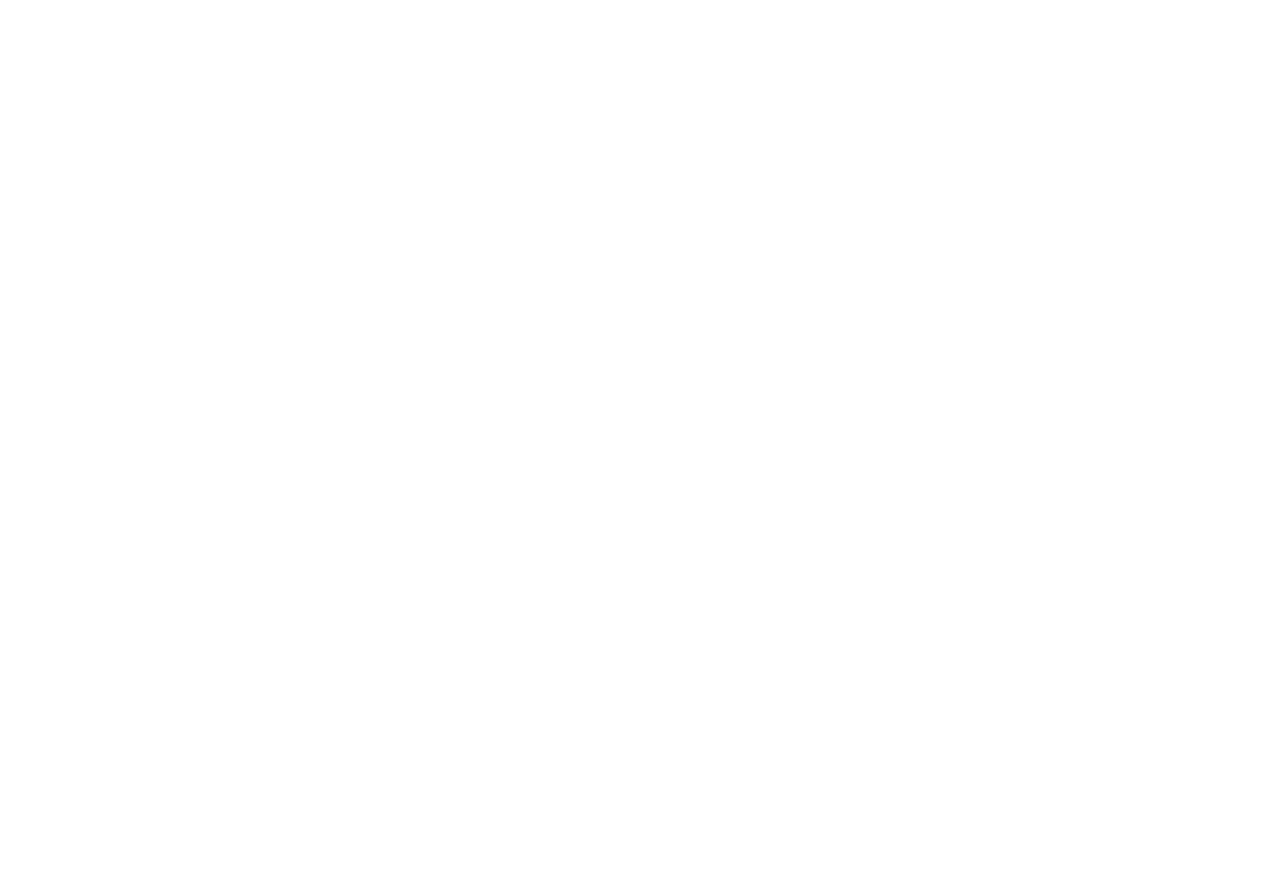
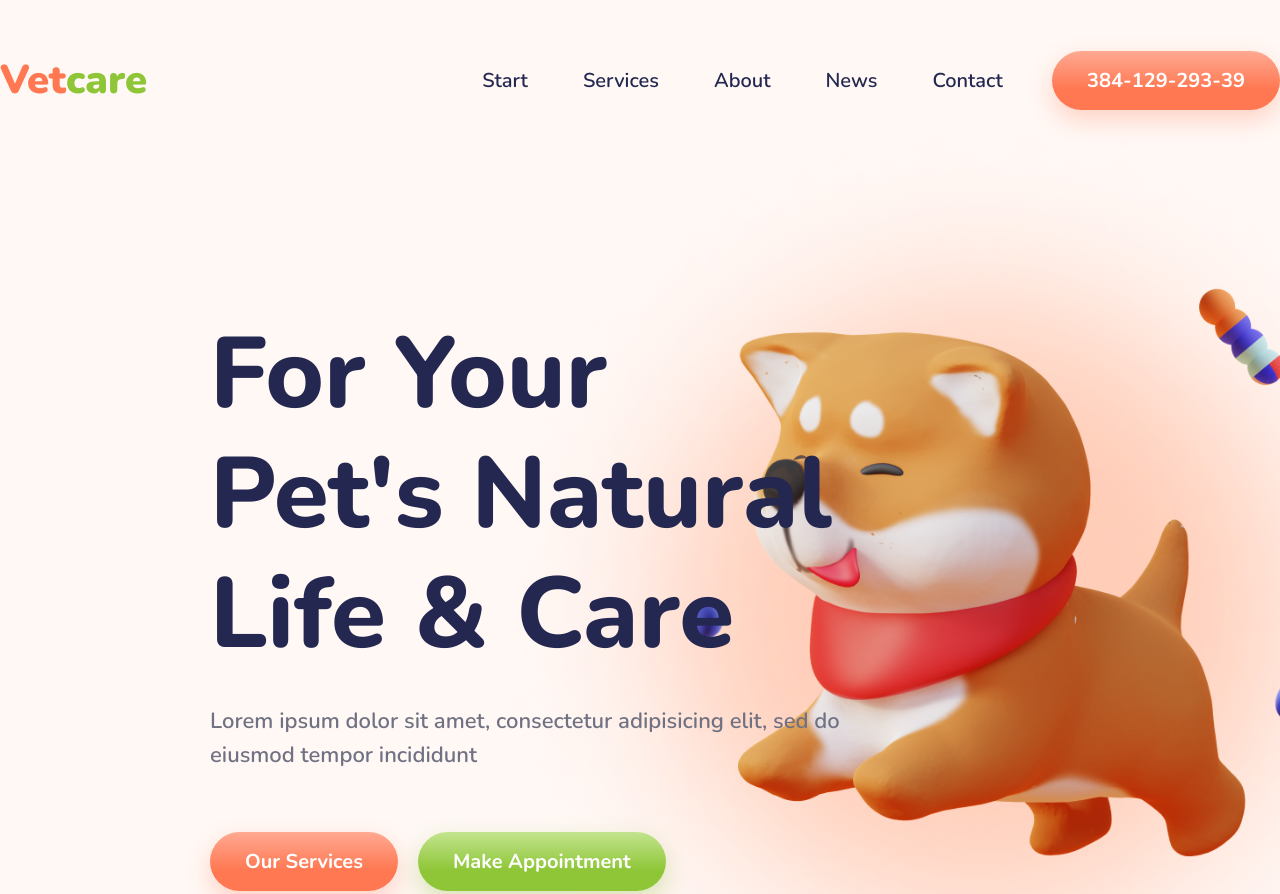
Before and after one commit to xanaxhhdt/landing-doggy, a plain HTML site: page index.html in a window 1280 px wide. Shown: the top 894 px of the page. Before the commit the page ends 800 px from the top, so only its background shows below. Drawn offline with nearby package versions, Linux system fonts and the light colour scheme.

Commit message:
header and page

```diff
--- a/css/style.css
+++ b/css/style.css
@@ -0,0 +1,154 @@
+@import url("https://fonts.googleapis.com/css2?family=Nunito:wght@600;700;800;900&family=Quicksand:wght@400;700&display=swap");
+
+/* --------------------------------- utility ---------------------------------*/
+
+:root {
+   --font-family-Nunito: "Nunito", sans-serif;
+   --font-family-Quicksand: "Quicksand", sans-serif;
+   --color-green: #8fc638;
+   --color-orange: #ff7852;
+   --transition-animation: all 0.2s ease-in-out 0s;
+}
+
+body {
+   font-size: 18px;
+   font-family: var(--font-family-Nunito);
+   background: #fff8f5;
+   color: #707283;
+}
+
+.wrapper {
+   min-height: 100%;
+   display: flex;
+   flex-direction: column;
+}
+.header {
+   padding: 53px 0px 0px 0px;
+   margin: 0px 0px 10px 0px;
+}
+.main {
+   flex: 1 1 auto;
+}
+.footer {
+}
+.container {
+   max-width: 1490px;
+   margin: 0 auto;
+}
+
+.btn {
+   font-weight: 700;
+   font-size: 20px;
+   line-height: calc(27 / 20 * 100%);
+   color: #ffffff;
+   padding: 16px 35px;
+   background: linear-gradient(180deg, #ffa992 0%, #ff7852 65%);
+   box-shadow: 0px 10px 25px rgba(255, 124, 84, 0.3);
+   border-radius: 30px;
+}
+
+/* --------------------------------- header ---------------------------------*/
+
+.header__row {
+   display: flex;
+   align-items: center;
+}
+.header__logo {
+   font-weight: 900;
+   font-size: 40px;
+   line-height: calc(55 / 40 * 100%);
+   color: var(--color-orange);
+}
+.header__logo span {
+   color: var(--color-green);
+}
+.header__navigation {
+   margin: 0px 0px 0px 335px;
+}
+.navigation__list {
+   display: flex;
+}
+
+.navigation__list li:not(:last-child) {
+   margin: 0px 55px 0px 0px;
+}
+.navigation__list li a {
+   font-weight: 600;
+   font-size: 20px;
+   line-height: calc(27 / 20 * 100%);
+   color: #242851;
+   transition: var(--transition-animation);
+}
+.navigation__list li a:hover {
+   color: var(--color-orange);
+}
+.header__button {
+   margin-left: auto;
+}
+.header__link {
+   transition: var(--transition-animation);
+}
+.header__link:hover {
+   opacity: 0.8;
+}
+
+/* ---------------------------------  ---------------------------------*/
+
+.page {
+   position: relative;
+   padding: 122px 0px 130px 0px;
+}
+.page__container {
+   max-width: 1720px;
+   margin: 0 auto;
+}
+.page__body {
+   max-width: 630px;
+   padding: 74px 0px;
+   margin: 0px 0px 0px 210px;
+}
+.page__title {
+   font-weight: 800;
+   font-size: 100px;
+   line-height: 120%;
+   color: #242851;
+}
+.page__title:not(:last-child) {
+   margin: 0px 0px 30px 0px;
+}
+.page__text {
+   font-size: 22px;
+   line-height: 155%;
+}
+.page__text:not(:last-child) {
+   margin: 0px 0px 60px 0px;
+}
+.page__buttons {
+   display: flex;
+}
+.page__button {
+   transition: var(--transition-animation);
+}
+.page__button:hover {
+   opacity: .8;
+}
+.page__button_orange:not(:last-child) {
+   margin: 0px 20px 0px 0px;
+}
+.page__button_green {
+   background: linear-gradient(180deg, #c3e48f 0%, #8ec637 65%);
+   box-shadow: 0px 10px 25px rgba(125, 181, 35, 0.3);
+}
+.page__image {
+   position: absolute;
+   top: 0;
+   left: 0;
+   height: 100%;
+   width: 100%;
+   z-index: -1;
+}
+.page__img {
+   width: 100%;
+   height: 100%;
+   object-fit: cover;
+}
--- a/index.html
+++ b/index.html
@@ -11,7 +11,54 @@
    </head>
 
    <body>
-
+      <div class="wrapper">
+         <header class="header">
+            <div class="container">
+               <div class="header__row">
+                  <div class="header__logo">
+                     Vet<span>care</span>
+                  </div>
+                  <nav class="header__navigation">
+                     <ul class="navigation__list">
+                        <li><a href="#">Start</a></li>
+                        <li><a href="#">Services</a></li>
+                        <li><a href="#">About</a></li>
+                        <li><a href="#">News</a></li>
+                        <li><a href="#">Contact</a></li>
+                     </ul>
+                  </nav>
+                  <div class="header__button">
+                     <a href="tel:38412929339" class="header__link btn">384-129-293-39</a>
+                  </div>
+               </div>
+            </div>
+         </header>
+         <main class="main">
+            <section class="page">
+               <div class="page__container">
+                  <div class="page__body">
+                     <h1 class="page__title">
+                        For Your Pet's Natural Life & Care
+                     </h1>
+                     <div class="page__text">
+                        <p>
+                           Lorem ipsum dolor sit amet, consectetur adipisicing elit,
+                           sed do eiusmod tempor incididunt
+                        </p>
+                     </div>
+                     <div class="page__buttons">
+                        <a href="#" class="page__button page__button_orange btn">Our Services</a>
+                        <a href="#" class="page__button page__button_green btn">Make Appointment</a>
+                     </div>
+                  </div>
+               </div>
+               <div class="page__image">
+                  <img src="img/image-1/doggylanding.png" alt="logo" class="page__img">
+               </div>
+            </section>
+         </main>
+         <footer class="footer"></footer>
+      </div>
 
       <script src="js/script.js"></script>
    </body>
```
Also changed, not shown: img/image-1/doggylanding.jpg (deleted), img/image-1/doggylanding.png (added).
